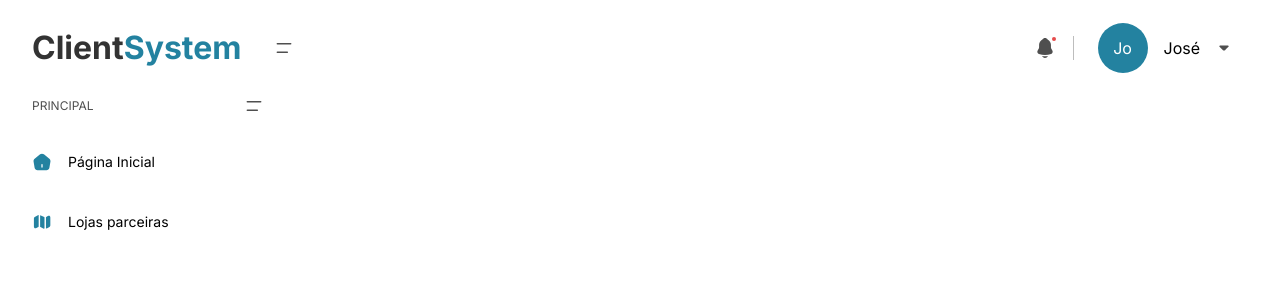
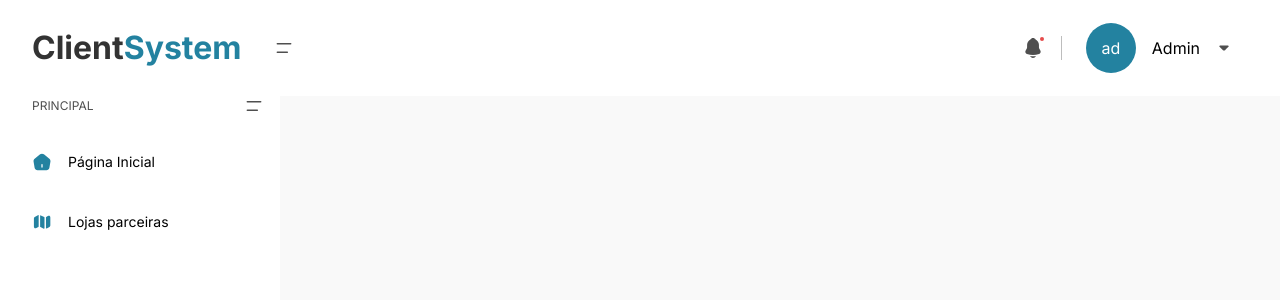
Before and after one commit to joselisboaa/Agility-Desafio, a Next.js app: page /home in a window 1280 px wide. Shown: the top 300 px of the page. Built offline with nearby package versions, Linux system fonts and the light colour scheme; no server answers; data requests are answered from the project's data file.

Commit message:
feat: get user data and set background color

```diff
--- a/src/app/home/layout.tsx
+++ b/src/app/home/layout.tsx
@@ -1,4 +1,5 @@
 import { Header, Navbar } from "@/components";
+import { useFetch } from "@/hooks/useFetch";
 
 const GOOGLE_API_KEY = process.env.NEXT_PUBLIC_ACL_GOOGLE_API_KEY;
 
@@ -6,12 +7,24 @@ interface IHomeLayout {
   children: React.ReactNode;
 }
 
-export default function HomeLayout({ children }: IHomeLayout) {
+interface IUserAccountProps {
+  id: number;
+  login: string;
+  password: string;
+}
+
+export default async function HomeLayout({ children }: IHomeLayout) {
+  const sendHttpRequest = useFetch<IUserAccountProps[]>({ method: "GET", endpoint: "accounts" });
+
+  const [userData] = await sendHttpRequest();
+
   return (
     <div>
-      <Header username="José" />
-      <Navbar />
-      <div>{children}</div>
+      <Header username={userData.login} />
+      <div className="flex">
+        <Navbar />
+        <div className="bg-primary-brand-dark w-full">{children}</div>
+      </div>
     </div>
   );
 }
```
